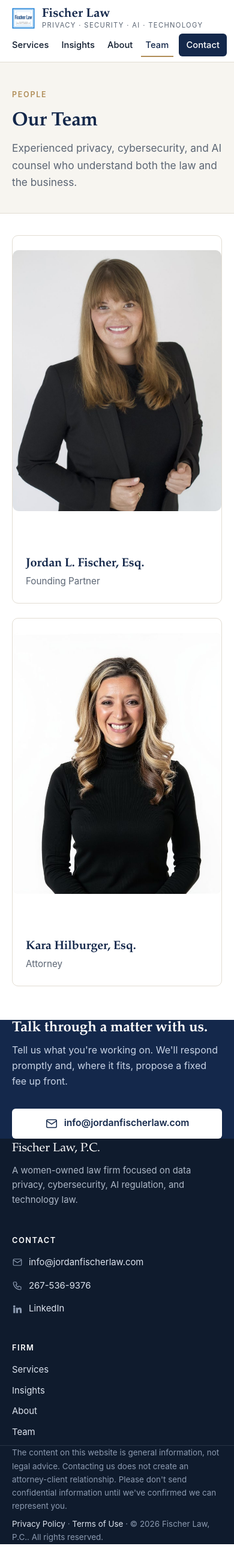
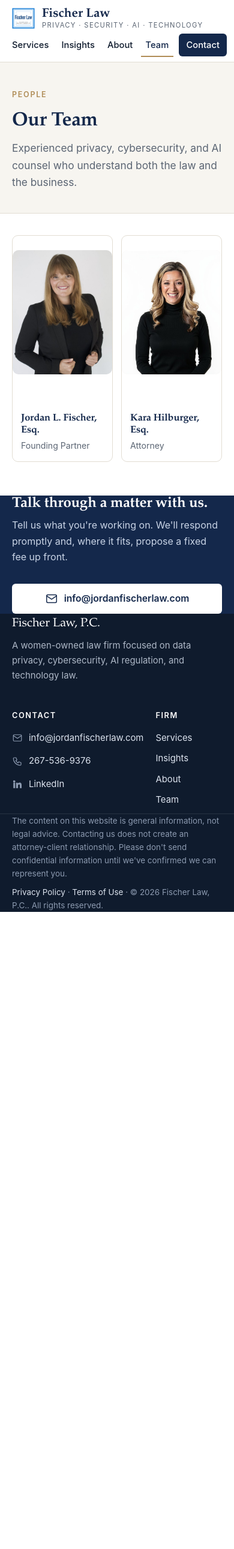
Before and after one commit to jfischeresq/jordanfischerlaw.github.io, a Jekyll site: the page built from ourteam.md, in a window 390 px wide. Shown: the whole page at 60% size. Built offline with Jekyll 4.4.1, drawn with Linux system fonts in a browser that asks for light colours; after the commit the page ends 1528 px from its top, so only the background shows below that.

Commit message:
Website redesign fix

```diff
--- a/ourteam.md
+++ b/ourteam.md
@@ -5,10 +5,10 @@
 wide: true
 eyebrow: People
 lede: "Experienced privacy, cybersecurity, and AI counsel who understand both the law and the business."
-description: "Meet the attorneys of Fischer Law, P.C.."
+description: "Meet the attorneys of Fischer Law, P.C."
 ---
 
-<div class="grid grid-3">
+<div class="grid team-grid">
 {%- assign people = site.team | sort: "order" -%}
 {%- for person in people -%}
   <a class="person" href="{{ person.url | relative_url }}">
--- a/style.scss
+++ b/style.scss
@@ -175,9 +175,10 @@
 .split { display: grid; grid-template-columns: 1.1fr 1fr; gap: 64px; align-items: center; }
 
 /* Team cards */
+.team-grid { grid-template-columns: repeat(auto-fill, minmax(240px, 300px)); }
 .person { display: flex; flex-direction: column; background: #fff; border: 1px solid var(--line); border-radius: var(--radius); overflow: hidden; color: inherit; }
 .person:hover { text-decoration: none; box-shadow: var(--shadow); }
-.person img { width: 100%; aspect-ratio: 4 / 5; object-fit: cover; object-position: center 20%; background: var(--paper); }
+.person img { width: 100%; aspect-ratio: unquote("4 / 5"); object-fit: cover; object-position: center 20%; background: var(--paper); }
 .person-body { padding: 20px 22px 24px; }
 .person-body h3 { margin: 0 0 4px; font-size: 1.25rem; }
 .person-body p { margin: 0; color: var(--muted); font-size: .95rem; }
@@ -215,7 +216,7 @@
 .prose hr { border: 0; border-top: 1px solid var(--line); margin: 2.5em 0; }
 .prose table { width: 100%; border-collapse: collapse; display: block; overflow-x: auto; }
 .prose th, .prose td { border-bottom: 1px solid var(--line); padding: 10px 12px; text-align: left; }
-.post-cover { width: 100%; aspect-ratio: 16 / 7; object-fit: cover; margin-top: 0 !important; }
+.post-cover { width: 100%; aspect-ratio: unquote("16 / 7"); object-fit: cover; margin-top: 0 !important; }
 .disclaimer { margin-top: 3em; padding-top: 1.2em; border-top: 1px solid var(--line); font-size: .88rem; color: var(--muted); font-style: italic; }
 .back-link { margin-top: 2em; font-weight: 600; }
 .note { background: var(--paper); border: 1px solid var(--line); border-left: 3px solid var(--gold); border-radius: 6px; padding: 18px 22px; margin: 1.5em 0; }
@@ -241,7 +242,7 @@
 /* Bio page */
 .bio-grid { display: grid; grid-template-columns: 300px 1fr; gap: 56px; padding-top: 48px; padding-bottom: 72px; align-items: start; }
 .bio-aside { position: sticky; top: 96px; }
-.bio-photo { width: 100%; aspect-ratio: 4 / 5; object-fit: cover; object-position: center 20%; border-radius: var(--radius); margin-bottom: 16px; }
+.bio-photo { width: 100%; aspect-ratio: unquote("4 / 5"); object-fit: cover; object-position: center 20%; border-radius: var(--radius); margin-bottom: 16px; }
 .bio-creds { font-size: .9rem; color: var(--muted); }
 .bio-grid .prose { max-width: 720px; }
 
@@ -293,9 +294,10 @@
   .section-head { margin-bottom: 32px; }
   .section-head-row { flex-direction: column; align-items: flex-start; }
   .grid-2, .grid-3, .grid-4 { grid-template-columns: 1fr; }
-  .team-pair { grid-template-columns: 1fr 1fr; gap: 14px; }
-  .team-pair .person-body { padding: 14px; }
-  .team-pair .person-body h3 { font-size: 1.02rem; }
+  .team-pair, .team-grid { grid-template-columns: 1fr 1fr; gap: 14px; }
+  .team-pair .person-body, .team-grid .person-body { padding: 14px; }
+  .team-pair .person-body h3, .team-grid .person-body h3 { font-size: 1.02rem; }
+  .team-pair .person-body p, .team-grid .person-body p { font-size: .88rem; }
   .card { padding: 24px; }
 
   .page-hero { padding: 44px 0 36px; }
@@ -311,7 +313,8 @@
 
   .cta-inner { flex-direction: column; align-items: flex-start; }
   .cta-band .btn { width: 100%; }
-  .footer-grid { grid-template-columns: 1fr; gap: 28px; }
+  .footer-grid { grid-template-columns: 1fr 1fr; gap: 28px 20px; }
+  .footer-brand { grid-column: span 2; }
 }
 
 @media (prefers-reduced-motion: reduce) {
```
